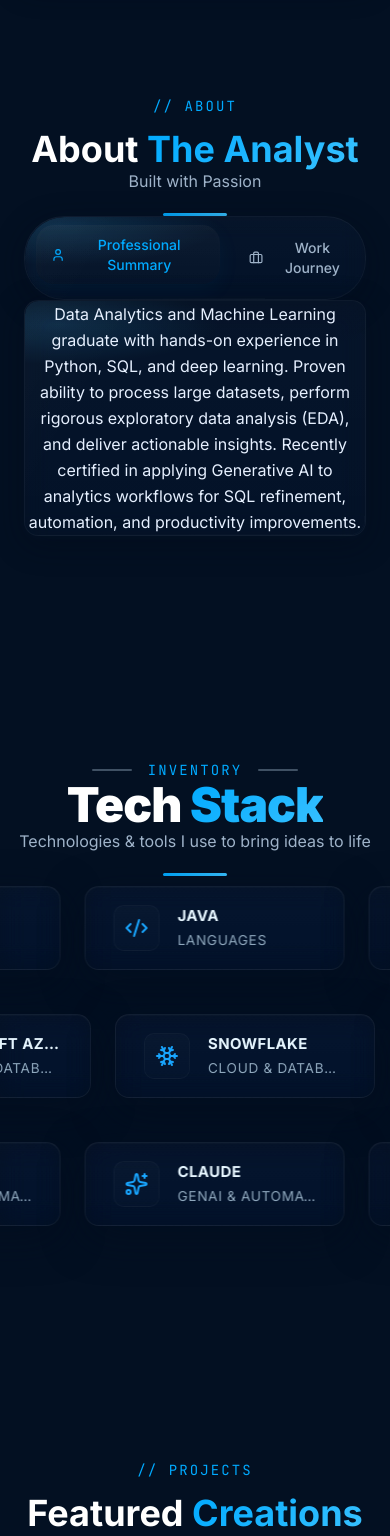
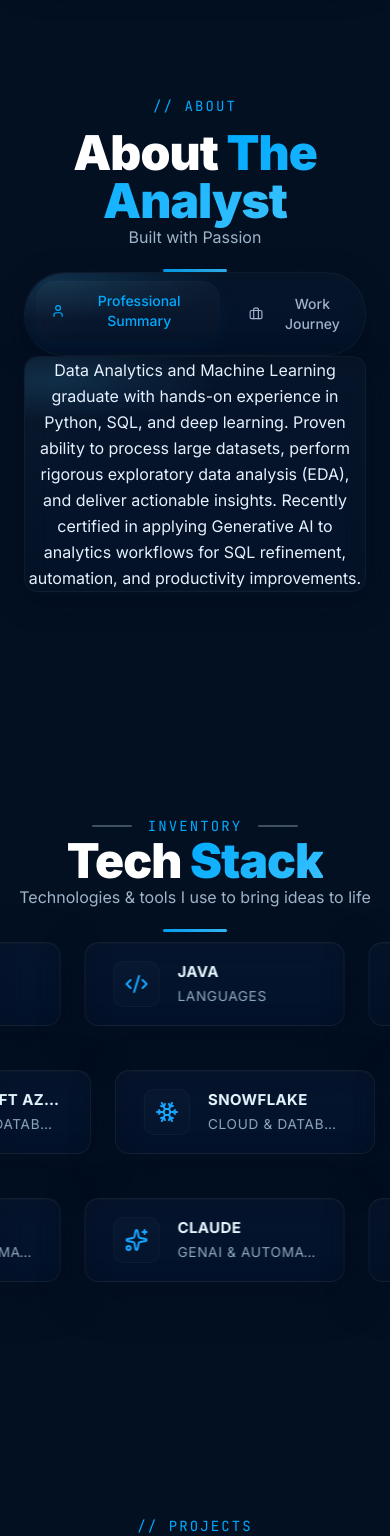
Before and after one commit to sohankusumaukjobs/portfolio, a Next.js app: page / in a window 390 px wide. Shown: the part 860-2396 px from the top of the page. Built offline with nearby package versions, Linux system fonts and the light colour scheme.

Commit message:
style: thick 900-weight font on all section headings, rename Credentials to Certifications

```diff
--- a/src/components/About.tsx
+++ b/src/components/About.tsx
@@ -20,7 +20,7 @@ export default function About() {
                     className="flex flex-col items-center text-center mb-16 w-full"
                 >
                     <p className="section-label">{"// about"}</p>
-                    <h2 className="text-4xl md:text-5xl font-bold text-white mb-4">
+                    <h2 className="text-5xl md:text-6xl text-white mb-4" style={{ fontWeight: 900, letterSpacing: '-0.02em' }}>
                         About <span className="gradient-text">The Analyst</span>
                     </h2>
                     <p className="text-[#9fb3c9] max-w-2xl">
--- a/src/components/Certifications.tsx
+++ b/src/components/Certifications.tsx
@@ -18,9 +18,9 @@ export default function Certifications() {
                     transition={{ duration: 0.6 }}
                     className="flex flex-col items-center text-center mb-14 w-full"
                 >
-                    <p className="section-label">{"// credentials"}</p>
-                    <h2 className="text-4xl font-bold text-white mb-4">
-                        <span className="gradient-text">Credentials</span>
+                    <p className="section-label">{"// certifications"}</p>
+                    <h2 className="text-5xl md:text-6xl text-white mb-4" style={{ fontWeight: 900, letterSpacing: '-0.02em' }}>
+                        <span className="gradient-text">Certifications</span>
                     </h2>
                     <p className="text-[#9fb3c9] max-w-2xl">
                         Certifications & Professional Development
--- a/src/components/Contact.tsx
+++ b/src/components/Contact.tsx
@@ -80,7 +80,7 @@ export default function Contact() {
                     className="flex flex-col items-center text-center mb-16 w-full"
                 >
                     <p className="section-label">{"// contact"}</p>
-                    <h2 className="text-4xl md:text-5xl font-bold text-white mb-4">
+                    <h2 className="text-5xl md:text-6xl text-white mb-4" style={{ fontWeight: 900, letterSpacing: '-0.02em' }}>
                         Let&apos;s <span className="gradient-text">Connect</span>
                     </h2>
                     <p className="text-[#9fb3c9] max-w-xl">
--- a/src/components/Education.tsx
+++ b/src/components/Education.tsx
@@ -19,7 +19,7 @@ export default function Education() {
                     className="flex flex-col items-center text-center mb-14 w-full"
                 >
                     <p className="section-label">{"// education"}</p>
-                    <h2 className="text-4xl font-bold text-white mb-4">
+                    <h2 className="text-5xl md:text-6xl text-white mb-4" style={{ fontWeight: 900, letterSpacing: '-0.02em' }}>
                         <span className="gradient-text">Education</span>
                     </h2>
                     <p className="text-[#9fb3c9] max-w-2xl">
--- a/src/components/Projects.tsx
+++ b/src/components/Projects.tsx
@@ -19,7 +19,7 @@ export default function Projects() {
                     className="flex flex-col items-center text-center mb-16 w-full"
                 >
                     <p className="section-label">{"// projects"}</p>
-                    <h2 className="text-4xl md:text-5xl font-bold text-white mb-4">
+                    <h2 className="text-5xl md:text-6xl text-white mb-4" style={{ fontWeight: 900, letterSpacing: '-0.02em' }}>
                         Featured <span className="gradient-text">Creations</span>
                     </h2>
                     <p className="text-[#9fb3c9] max-w-2xl">
--- a/src/data/resume.ts
+++ b/src/data/resume.ts
@@ -180,6 +180,6 @@ export const navLinks = [
     { label: "About", href: "#about" },
     { label: "Skills", href: "#stack" },
     { label: "Projects", href: "#projects" },
-    { label: "Credentials", href: "#certifications" },
+    { label: "Certifications", href: "#certifications" },
     { label: "Contact", href: "#contact" },
 ];
```
